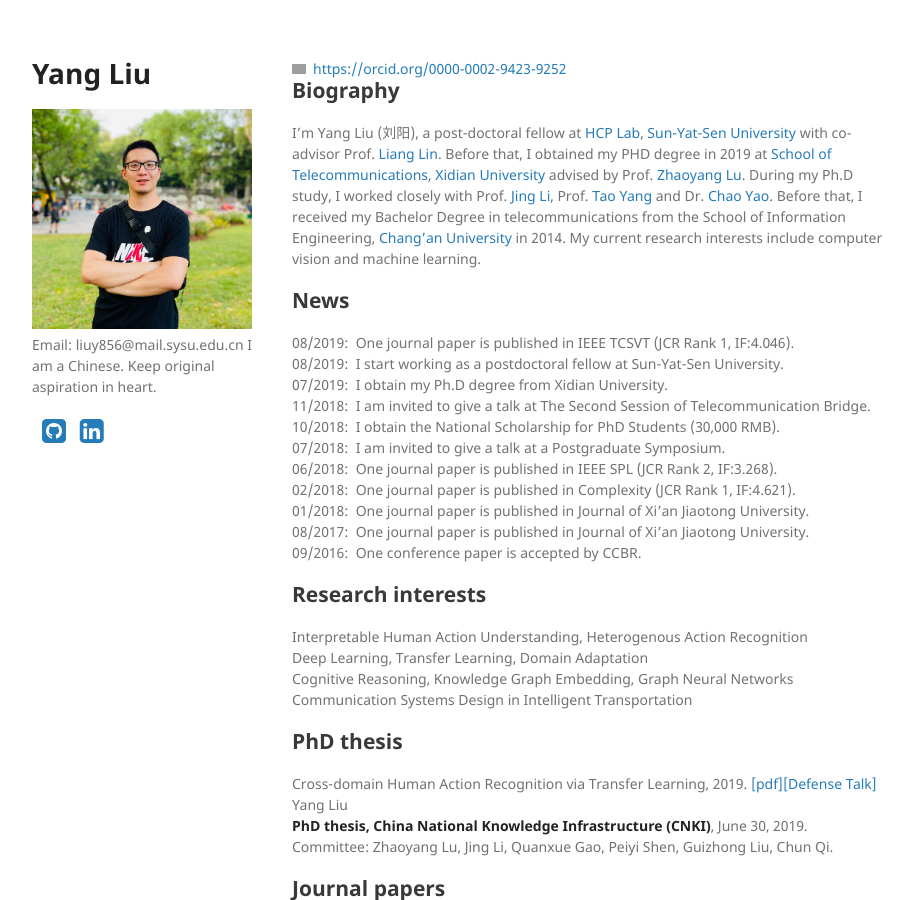
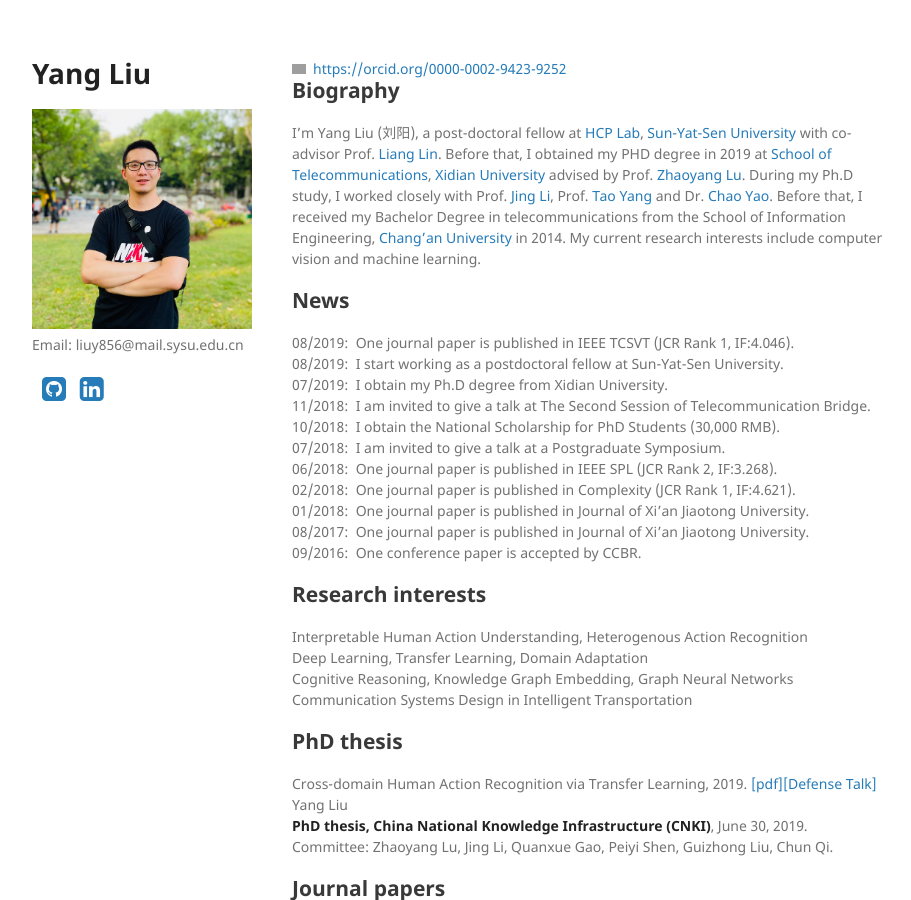
Before and after one commit to YangLiu9208/home, a Jekyll site: the page built from index.md, in a window 1280 px wide and 900 px high. Shown: the whole window, without its empty margins (178-1089 px from the left). Built offline with Jekyll 4.4.1, drawn with Linux system fonts in a browser that asks for light colours; a style sheet for code colours, icons or effects is not loaded; grey boxes are pictures that could not be loaded.

Commit message:
Update _config.yml

```diff
--- a/_config.yml
+++ b/_config.yml
@@ -1,3 +1,3 @@
 title: Yang Liu
-description: "Email: liuy856@mail.sysu.edu.cn I am a Chinese.   Keep original aspiration in heart."
+description: "Email: liuy856@mail.sysu.edu.cn"
 theme: jekyll-theme-minimal
```
